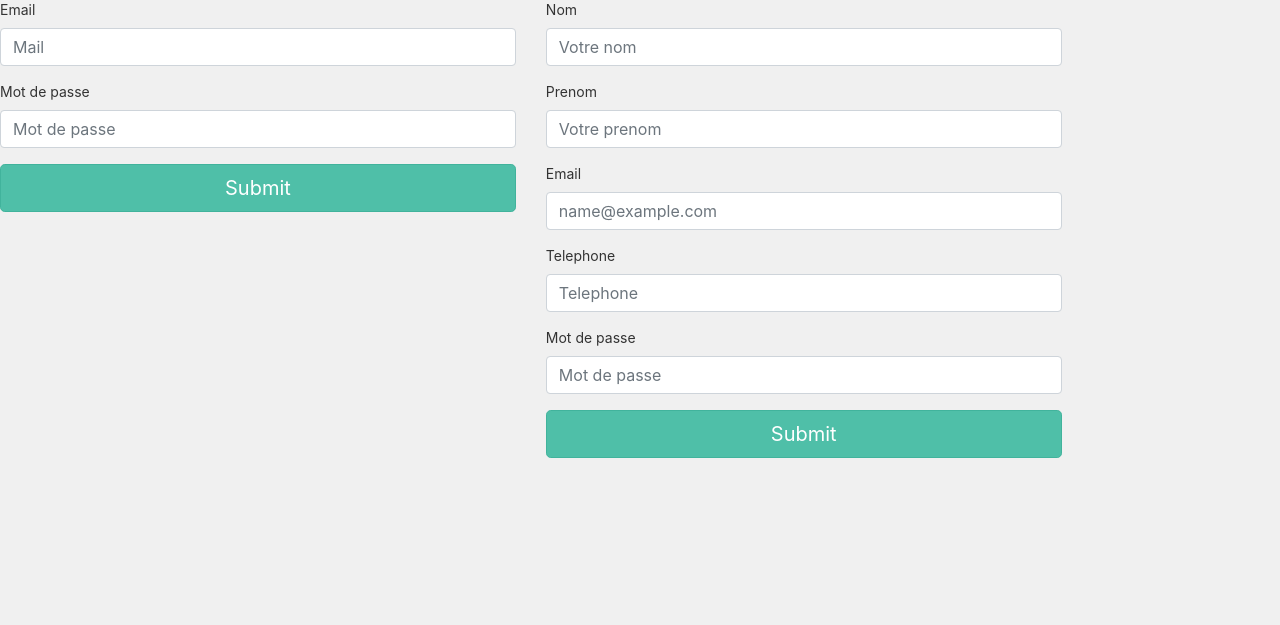
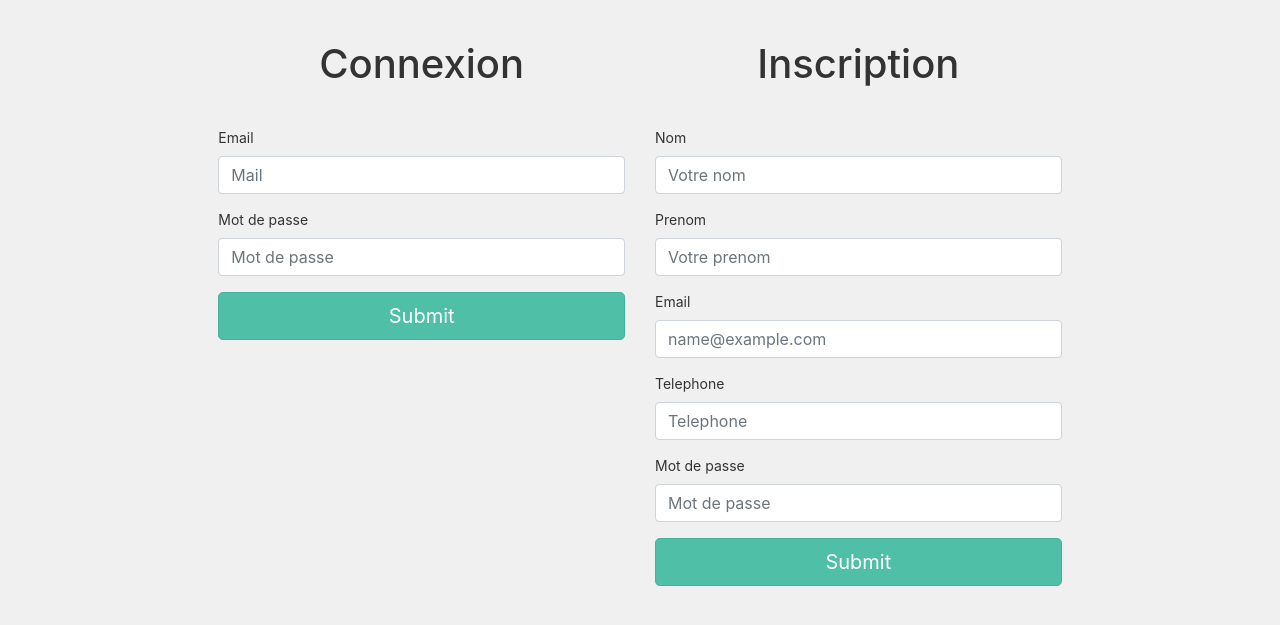
Before and after one commit to MeddySeize/MFC_2020, a PHP site: page /auth.php in a window 1280 px wide. Shown: the part 52-677 px from the top of the page. Run offline with PHP 8.4, Linux system fonts and the light colour scheme; some libraries are stand-ins or nearby versions; some web fonts are replaced.

Commit message:
Ajout de l'élément connexion et inscription

```diff
--- a/auth.php
+++ b/auth.php
@@ -14,16 +14,24 @@ include 'element/header.php';
   <script type="text/javascript" src="js/jquery-331.min.js"></script>
   <script src="js/bootstrap.min.js"></script>
   <!-- TITRE -->
-  <title>Maison de la Formation Continue</title>
+  <title>Connexion/Inscription</title>
  </head>
  <body>
  <div class="row">
-   <div class="col-xl-5">
-    <?php
+ <div class="col-xl-2">
+ </div>
+   <div class="col-xl-4">
+   <div class="Htitle">
+     <h1 style="text-align: center;">Connexion</h1>
+   </div>
+      <?php
       include 'element/connexion.php';
     ?>
    </div>
-   <div class="col-xl-5">
+   <div class="col-xl-4">
+   <div class="Htitle">
+     <h1 style="text-align: center;">Inscription</h1>
+   </div>
      <?php
       include 'element/inscription.php';
      ?>
```
